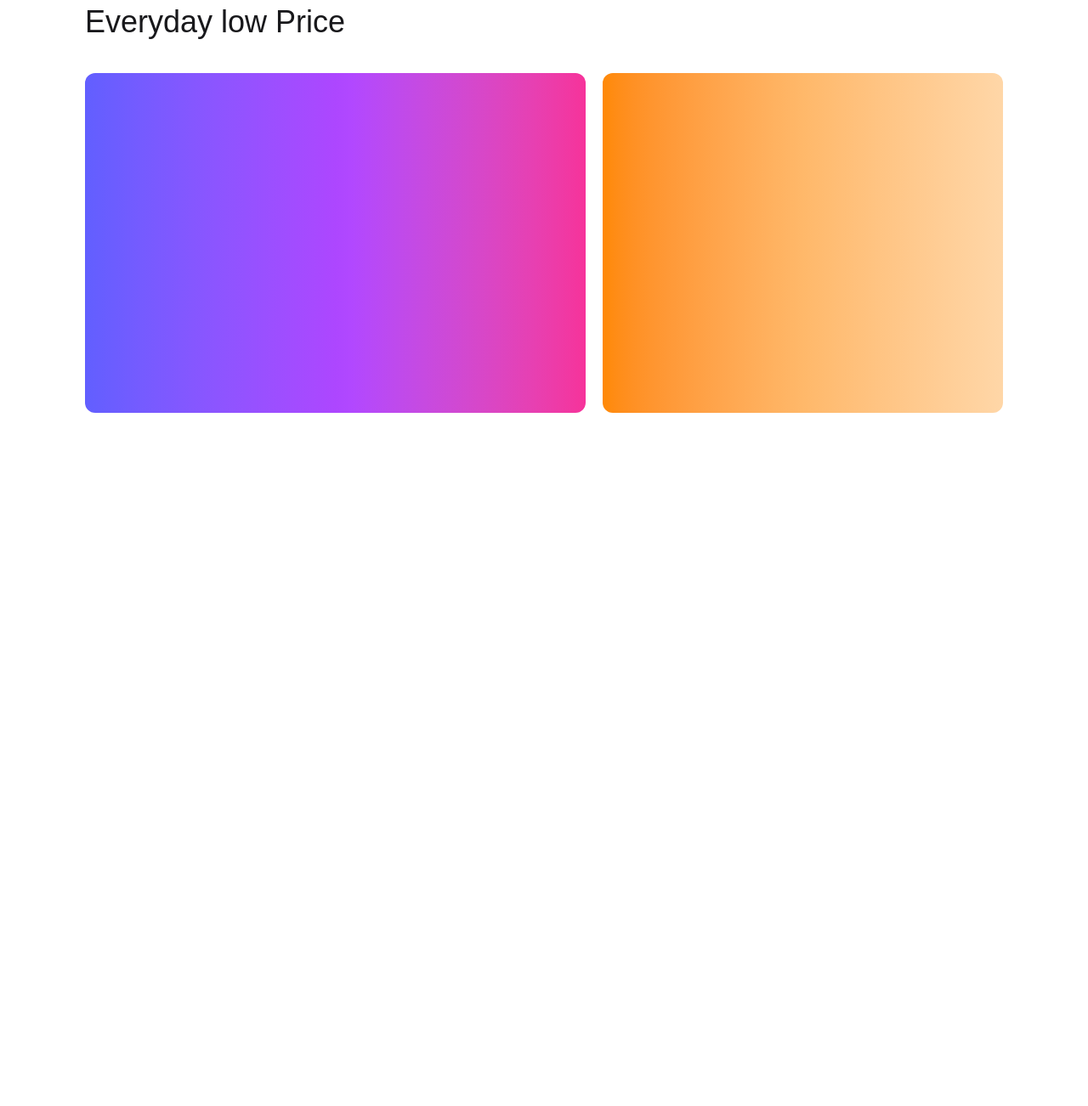
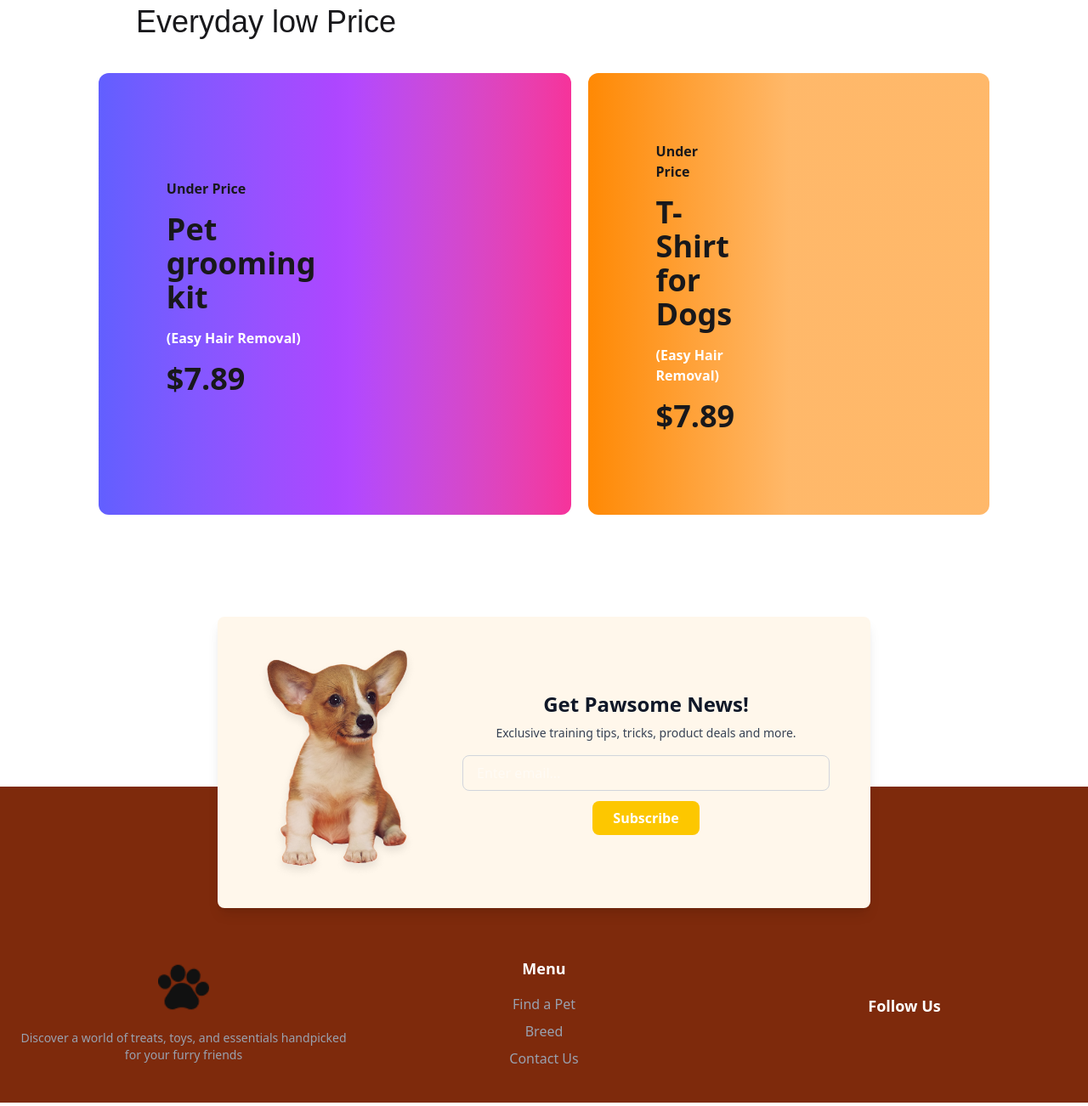
Before and after one commit to islamkamrulmd/WEB11-2327_assignment-3, a plain HTML site: page index.html in a window 1280 px wide. Shown: the part 2300-3602 px from the top of the page at 85% size. Drawn offline with nearby package versions, Linux system fonts and the light colour scheme; a web font is replaced by a local one.

Commit message:
footer and subscribe section

```diff
--- a/index.html
+++ b/index.html
@@ -62,7 +62,7 @@
 
     <main>
         <!-- card section -->
-        <section class="mx-25 mb-20">
+        <section class="mx-40 mb-20">
             <!-- Browse title -->
             <div>
                 <h2 class="adlam-font mb-8 text-3xl">Browse By Categories</h2>
@@ -138,9 +138,9 @@
             </div>
         </section>
 
-        <section class="bg-orange-50 px-25 py-20">
+        <section class="bg-orange-50 px-40 py-20">
             <h2 class="adlam-font pb-8 text-3xl">Trending Pet Products</h2>
-            <div class="flex gap-6">
+            <div class="flex gap-6 justify-center items-center max-w-full">
                 <!-- Trending sales -->
                 <div class="p-8 border bg-orange-200 rounded-lg w-100 h-80 bg-no-repeat bg-right-bottom"
                     style="background-image: url('assets/cute-pet-small.png');">
@@ -315,18 +315,96 @@
             </div>
         </section>
         <!-- low price section -->
-        <section class="px-25 pt-30  h-800 bg-white">
+        <section class="px-40 pt-30  h-260 bg-white">
             <h1 class="adlam-font text-4xl ">Everyday low Price</h1>
-            <div class="flex gap-5">
+            <div class="flex gap-5 justify-center items-center">
             <!-- violate color box -->
-            <div class="mt-10 rounded-xl w-250 h-100 bg-gradient-to-r from-indigo-500 via-purple-500 to-pink-500"></div>
-            <!-- orange color box -->
-            <div class="mt-10 rounded-xl w-200 h-100 bg-gradient-to-r from-orange-400 via-orange-300 to-orange-200"></div>
+            <div class="mt-10 rounded-xl w-280 h-130 bg-gradient-to-r from-indigo-500 via-purple-500 to-pink-500 flex items-center gap-40">
+                <div class="p-20">
+                    <h6 class="font-bold">Under Price</h6>
+                    <h2 class="py-4 text-4xl font-bold">Pet grooming kit</h2>
+                    <h6 class="text-white font-bold">(Easy Hair Removal)</h6>
+                    <h1 class="text-4xl font-bold py-4">$7.89</h1>
+                </div>
+                <div>
+                    <img class="pr-15" src="assets/cute-dog-mid.png" alt="">
+                </div>
             </div>
-
+            <div class="mt-10 rounded-xl w-280 h-130 bg-gradient-to-r from bg-orange-400 via-orange-300 to-orange-300 flex items-center gap-40">
+                <div class="p-20">
+                    <h6 class="font-bold">Under Price</h6>
+                    <h2 class="py-4 text-4xl font-bold">T-Shirt for Dogs</h2>
+                    <h6 class="text-white font-bold">(Easy Hair Removal)</h6>
+                    <h1 class="text-4xl font-bold py-4">$7.89</h1>
+                </div>
+                <div>
+                    <img class="pr-15" src="assets/cute-pet-mid.png" alt="">
+                </div>
+            </div>
+            </div>
         </section>
     </main>
 
+<!-- Footer section -->
+<footer class="relative bg-orange-900 text-white py-10 px-5 flex justify-center">
+    <!-- Subscription Section (Absolute Positioned) -->
+    <div class="absolute top-[-200px] left-1/2 transform -translate-x-1/2 bg-[#FFF7EB] rounded-lg shadow-lg max-w-3xl w-full p-6">
+        <div class="flex items-center">
+            <!-- Image Section -->
+            <div class="w-1/3 flex justify-center">
+                <img src="assets/cute-dog-mid.png" alt="Cute Dog" class="rounded-lg">
+            </div>
+            <!-- Content Section -->
+            <div class="w-2/3 flex flex-col items-center text-center px-6">
+                <h2 class="text-2xl font-bold text-gray-900">Get Pawsome News!</h2>
+                <p class="text-gray-700 mt-2 text-sm">Exclusive training tips, tricks, product deals and more.</p>
+
+                <div class="mt-4 w-full flex flex-col items-center">
+                    <input type="email" placeholder="Enter email..." class="w-full px-4 py-2 border border-gray-300 rounded-lg focus:outline-none focus:ring-2 focus:ring-yellow-400">
+                    <button class="mt-3 bg-yellow-400 text-white font-semibold py-2 px-6 rounded-lg hover:bg-yellow-500">Subscribe</button>
+                </div>
+            </div>
+        </div>
+    </div>
+
+    <!-- Footer Content -->
+    <div class="container mx-auto grid grid-cols-1 md:grid-cols-3 gap-8 text-center items-center justify-center mt-40">
+        <!-- Left Column: Logo & Description -->
+        <div class="flex flex-col items-center justify-center">
+            <img class="h-15 mb-5" src="assets/logo-footer.png" alt="Logo" class="w-32 mb-4">
+            <p class="text-gray-400 text-sm">Discover a world of treats, toys, and essentials handpicked for your furry friends</p>
+        </div>
+
+        <!-- Middle Column: Menu -->
+        <div class="flex flex-col items-center justify-center">
+            <h3 class="text-lg font-semibold mb-4">Menu</h3>
+            <ul class="space-y-2">
+                <li><a href="#" class="text-gray-400 hover:text-white">Find a Pet</a></li>
+                <li><a href="#" class="text-gray-400 hover:text-white">Breed</a></li>
+                <li><a href="#" class="text-gray-400 hover:text-white">Contact Us</a></li>
+            </ul>
+        </div>
+
+        <!-- Right Column: Social Media -->
+        <div class="flex flex-col items-center justify-center">
+            <h3 class="text-lg font-semibold mb-4">Follow Us</h3>
+            <div class="flex space-x-4">
+                <a href="#" class="text-gray-400 hover:text-white">
+                    <i class="fab fa-facebook-f text-2xl"></i>
+                </a>
+                <a href="#" class="text-gray-400 hover:text-white">
+                    <i class="fab fa-instagram text-2xl"></i>
+                </a>
+                <a href="#" class="text-gray-400 hover:text-white">
+                    <i class="fab fa-linkedin-in text-2xl"></i>
+                </a>
+                <a href="#" class="text-gray-400 hover:text-white">
+                    <i class="fab fa-youtube text-2xl"></i>
+                </a>
+            </div>
+        </div>
+    </div>
+</footer>
 </body>
 
 </html>
```
